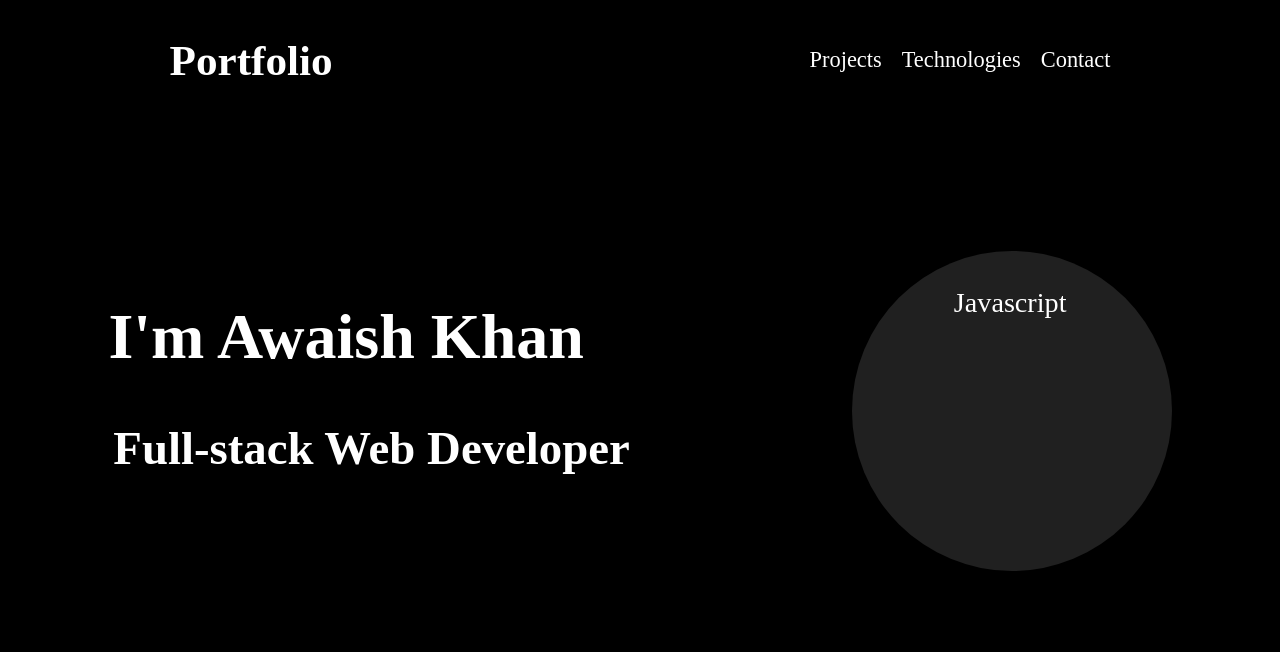
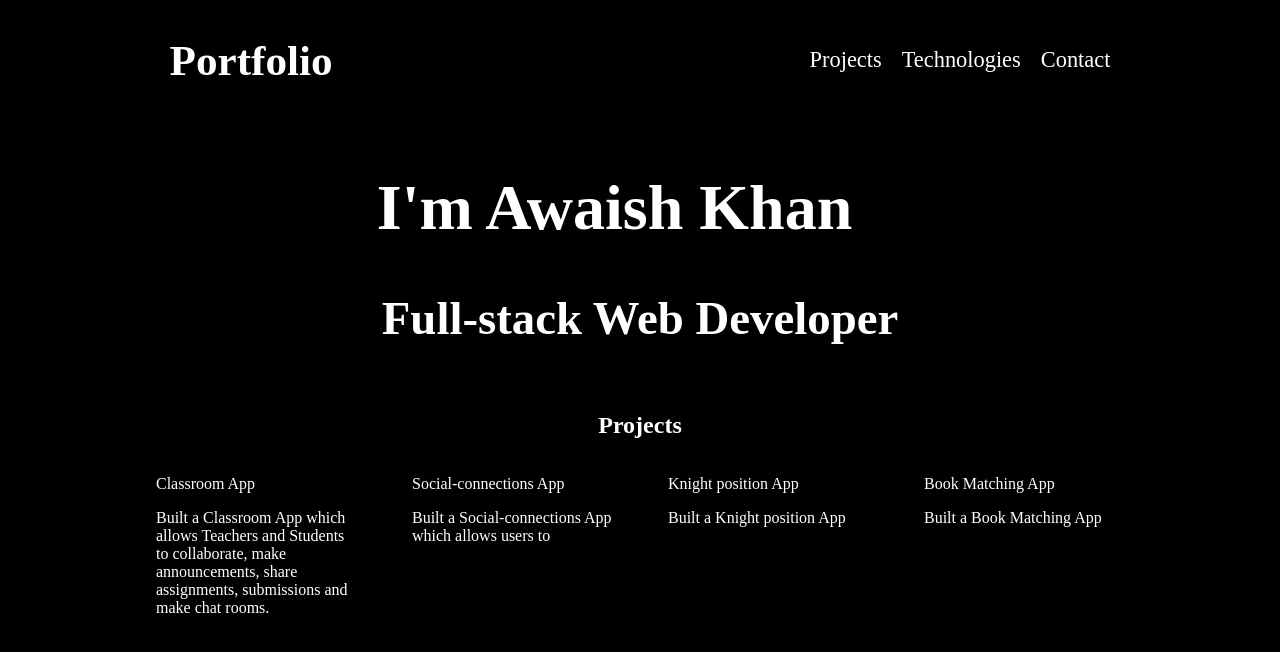
Before and after one commit to Awaish-prog/awaish-portfolio, a React (Create React App) app: page / in a window 1280 px wide. Shown: the top 652 px of the page. Built offline with nearby package versions, Linux system fonts and the light colour scheme.

Commit message:
Added projects

```diff
--- a/src/CSS/Introduction.css
+++ b/src/CSS/Introduction.css
@@ -1,20 +1,11 @@
 .introduction {
     color: white;
     display: flex;
-    height: 60vh;
     justify-content: space-around;
     align-items: center;
     margin-top: 50px;
 }
-.intro-animation {
-    background-color: #202020;
-    width: 25vw;
-    height: 25vw;
-    border-radius: 50%;
-}
-.javascript-anim {
-    animation: javascript 5s infinite;
-}
+
 .intro-title > h1 {
     font-size: 4rem;
     margin: 0;
@@ -43,31 +34,3 @@
         width: 550px;
     }
 }
-
-@keyframes javascript {
-    0% {
-        margin-top: 10px;
-        margin-left: 10px;
-        font-size: 1.3rem;
-    }
-    25% {
-        margin-top: 50px;
-        margin-left: 150px;
-        font-size: 2rem;
-    }
-    50% {
-        margin-top: 100px;
-        margin-left: 300px;
-        font-size: 1.3rem;
-    }
-    75% {
-        margin-top: 50px;
-        margin-left: 150px;
-        font-size: 0.7rem;
-    }
-    100% {
-        margin-top: 10px;
-        margin-left: 10px;
-        font-size: 1.3rem;
-    }
-}
--- /dev/null
+++ b/src/CSS/Projects.css
@@ -0,0 +1,17 @@
+.projects {
+    color: white;
+}
+.projects-container {
+    display: flex;
+    justify-content: space-around;
+    align-items: flex-start;
+    flex-wrap: wrap;
+    padding: 0 10vw 0 10vw;
+}
+.projects > h2 {
+    text-align: center;
+}
+.project {
+    width: 15vw;
+    min-width: 200px;
+}
--- a/src/Components/Introduction.js
+++ b/src/Components/Introduction.js
@@ -7,9 +7,6 @@ export default function Introduction(){
                 <h1>I'm Awaish Khan</h1>
                 <span className="roleContainer"><h3 className="role">Full-stack Web Developer</h3></span>
             </div>
-            <div className="intro-animation">
-                <p className="javascript-anim">Javascript</p>
-            </div>
         </section>
     )
 }
--- a/src/Components/Project.js
+++ b/src/Components/Project.js
@@ -0,0 +1,9 @@
+import "../CSS/Projects.css"
+
+export default function Project({project}){
+    return (
+    <div className="project">
+        <p>{project.name}</p>
+        <p>{project.des}</p>
+    </div>)
+}
--- a/src/Components/Projects.js
+++ b/src/Components/Projects.js
@@ -1,33 +1,47 @@
+import Project from "./Project"
+import "../CSS/Projects.css"
+
 export default function Projects(){
     const projects = [
         {
             name: "Classroom App",
-            des: "Built a Classroom App",
+            des: "Built a Classroom App which allows Teachers and Students to collaborate, make announcements, share assignments, submissions and make chat rooms.",
             github: "",
             live: "",
+            id: 1,
         },
         {
             name: "Social-connections App",
-            des: "Built a Social-connections App",
+            des: "Built a Social-connections App which allows users to ",
             github: "",
             live: "",
+            id: 2,
         },
         {
             name: "Knight position App",
             des: "Built a Knight position App",
             github: "",
             live: "",
+            id: 3,
         },
         {
             name: "Book Matching App",
             des: "Built a Book Matching App",
             github: "",
             live: "",
+            id: 4,
         }
     ]
     return (
         <section className="projects">
-
+            <h2>Projects</h2>
+            <div className="projects-container">
+                {
+                    projects.map((project) => {
+                        return <Project project={project} key={project.id} />
+                    })
+                }
+            </div>
         </section>
     )
 }
```
Also changed, not shown: src/Components/Technology.js (added).
